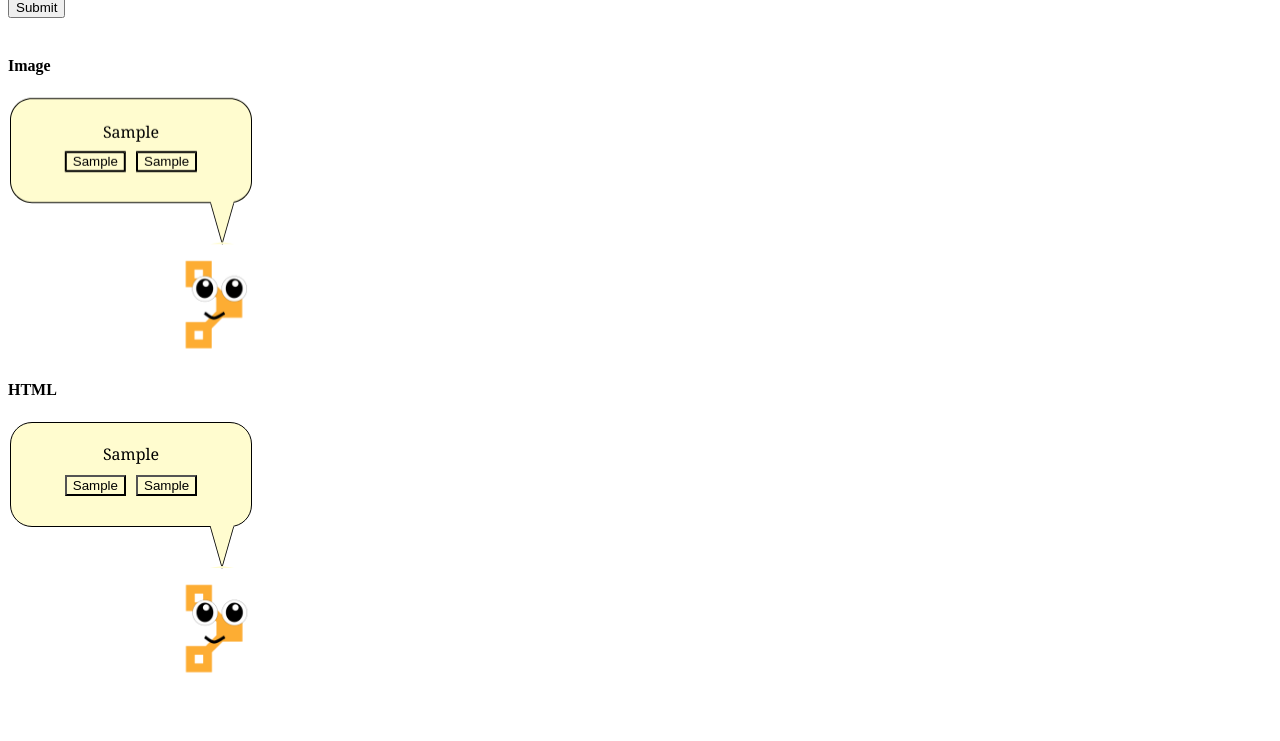
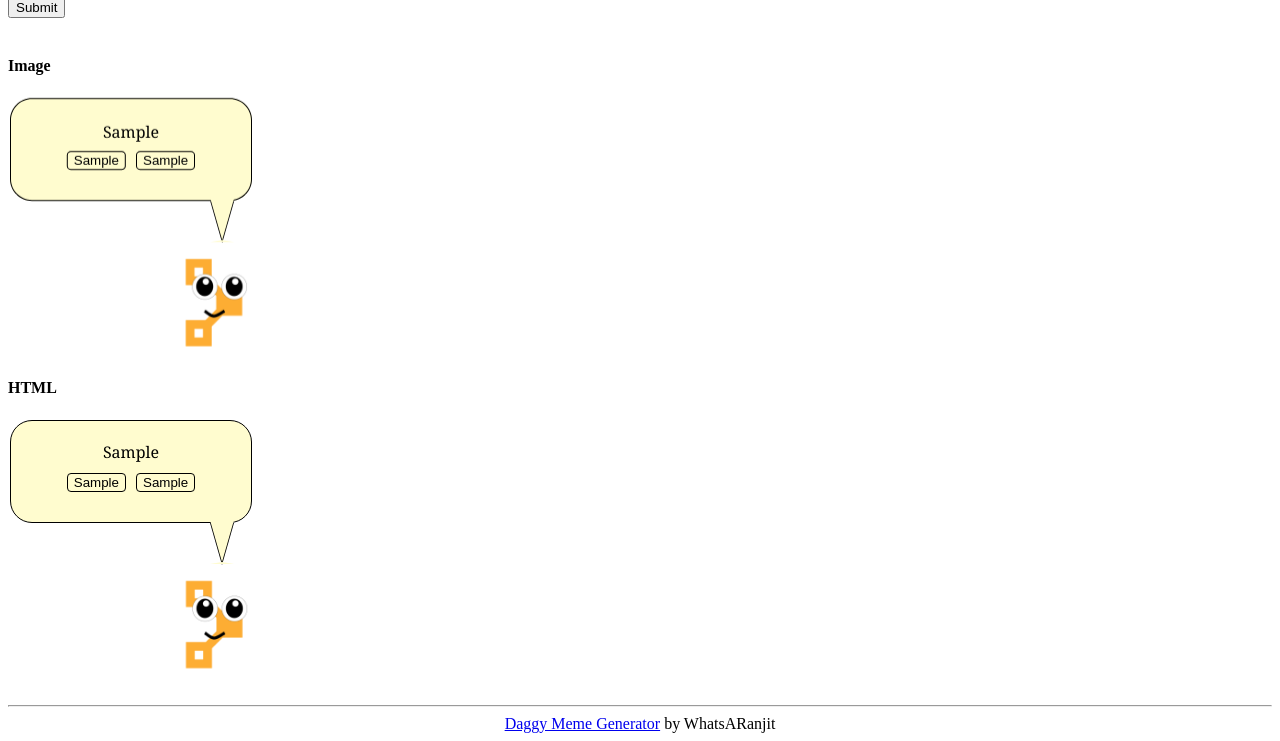
Before and after one commit to WhatsARanjit/daggy-meme-generator, a plain HTML site: page index.html in a window 1280 px wide. Both pictures are taken after typing "Sample", "Sample", "Sample" into the empty fields and a click on the button "Submit". Shown: the part 129-870 px from the top of the page. Before the commit the page ends 820 px from the top, so only its background shows below. Drawn offline with nearby package versions, Linux system fonts and the light colour scheme.

Commit message:
Updating CSS to be explicit on borders

```diff
--- a/css/daggy.css
+++ b/css/daggy.css
@@ -1,9 +1,9 @@
 .bubble {
   -moz-border-radius: 22px;
   -webkit-border-radius: 22px;
+  border-radius: 22px;
   background: #FFFCCF;
-  border-radius: 22px;
-  border: #000000 solid 1px;
+  border: #000000 solid 1.1px;
   font-family: 'Georgia';
   max-width: 300px;
   min-width: 200px;
@@ -49,6 +49,10 @@ img.icon {
 }
 
 .button {
+  -moz-border-radius: 4px;
+  -webkit-border-radius: 4px;
+  border-radius: 4px;
   background: #FFFCCF;
+  border: #000000 solid 1.1px;
   margin: 10px 5px 10px 5px;
 }
--- a/index.html
+++ b/index.html
@@ -60,5 +60,12 @@
   });
 </script>
 
+<div class='footer'><center>
+  <br>
+  <hr>
+  <a href='https://github.com/WhatsARanjit/daggy-meme-generator' title='Daggy Meme Generator'>Daggy Meme Generator</a>
+  by WhatsARanjit
+</center></div>
+
 </body>
 </html>
```
